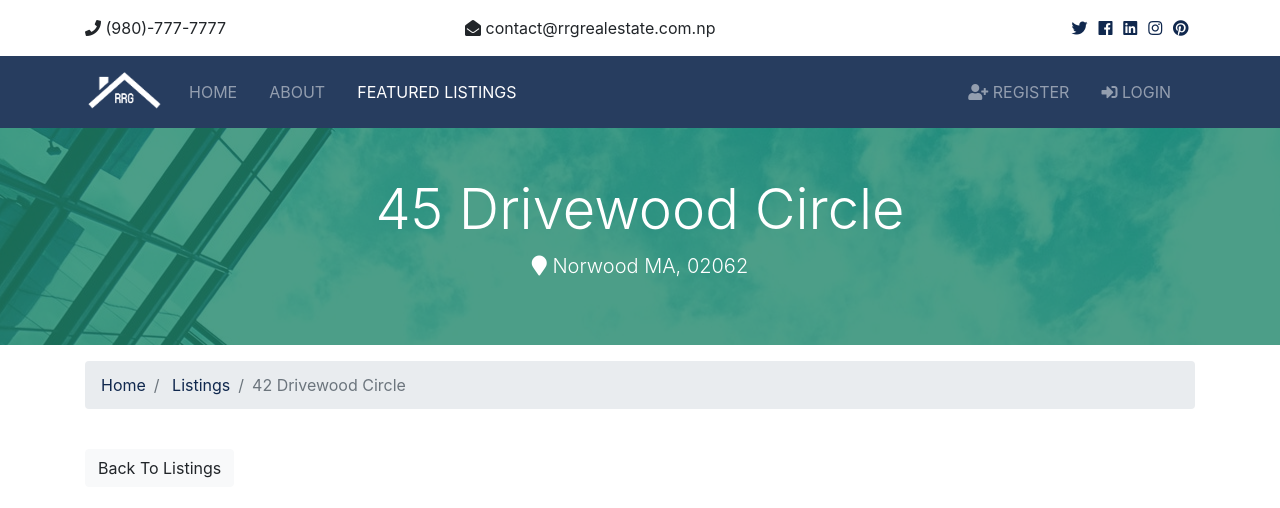
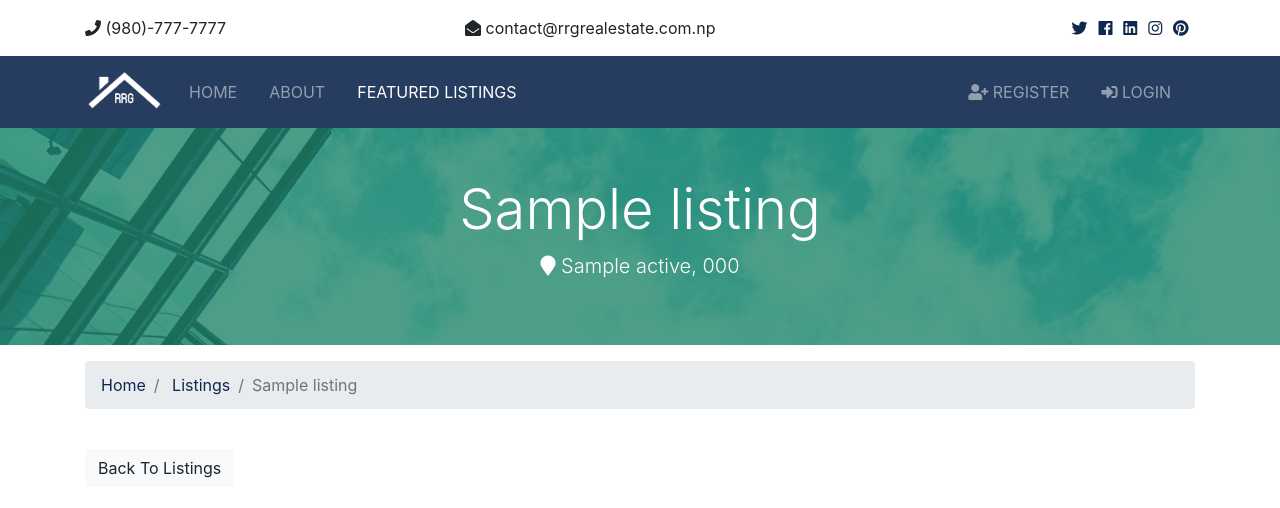
Before and after one commit to RohanRajGautam/django-rrgre, a Django app: page /listings/1 in a window 1280 px wide. Shown: the top 508 px of the page. Run offline with Django 3.2, Linux system fonts and the light colour scheme; tables that the repository leaves empty hold one stand-in row (values such as "Sample post"); grey boxes marked "Sample" are stand-in pictures; some libraries are stand-ins or nearby versions.

Commit message:
added dynamic template for single listing page

```diff
--- a/templates/listings/listing.html
+++ b/templates/listings/listing.html
@@ -6,9 +6,9 @@
   <div class="container">
     <div class="row text-center">
       <div class="col-md-12">
-        <h1 class="display-4">45 Drivewood Circle</h1>
+        <h1 class="display-4">{{ listing.title }}</h1>
         <p class="lead">
-          <i class="fas fa-map-marker"></i> Norwood MA, 02062</p>
+          <i class="fas fa-map-marker"></i> {{ listing.city }} {{ listing.state }}, {{ listing.zipcode }}</p>
       </div>
     </div>
   </div>
@@ -20,12 +20,12 @@
     <nav>
       <ol class="breadcrumb">
         <li class="breadcrumb-item">
-          <a href="index.html">Home</a>
+          <a href="{% url 'index' %}">Home</a>
         </li>
         <li class="breadcrumb-item">
-          <a href="listings.html">Listings</a>
+          <a href="{% url 'listings' %}">Listings</a>
         </li>
-        <li class="breadcrumb-item active">42 Drivewood Circle</li>
+        <li class="breadcrumb-item active">{{ listing.title }}</li>
       </ol>
     </nav>
   </div>
@@ -34,43 +34,55 @@
 <!-- Listing -->
 <section id="listing" class="py-4">
   <div class="container">
-    <a href="listings.html" class="btn btn-light mb-4">Back To Listings</a>
+    <a href="{% url 'listings' %}" class="btn btn-light mb-4">Back To Listings</a>
     <div class="row">
       <div class="col-md-9">
         <!-- Home Main Image -->
-        <img src="assets/img/homes/home-1.jpg" alt="" class="img-main img-fluid mb-3">
+        <img src="{{ listing.photo_main.url }}" alt="" class="img-main img-fluid mb-3">
         <!-- Thumbnails -->
         <div class="row mb-5 thumbs">
+          {% if listing.photo_1 %}
           <div class="col-md-2">
-            <a href="assets/img/homes/home-inside-1.jpg" data-lightbox="home-images">
-              <img src="assets/img/homes/home-inside-1.jpg" alt="" class="img-fluid">
+            <a href="{{ listing.photo_1.url }}" data-lightbox="home-images">
+              <img src="{{ listing.photo_1.url }}" alt="" class="img-fluid">
             </a>
           </div>
+          {% endif %}
+          {% if listing.photo_2 %}
           <div class="col-md-2">
-            <a href="assets/img/homes/home-inside-2.jpg" data-lightbox="home-images">
-              <img src="assets/img/homes/home-inside-2.jpg" alt="" class="img-fluid">
+            <a href="{{ listing.photo_2.url }}" data-lightbox="home-images">
+              <img src="{{ listing.photo_2.url }}" alt="" class="img-fluid">
             </a>
           </div>
+          {% endif %}
+          {% if listing.photo_3 %}
           <div class="col-md-2">
-            <a href="assets/img/homes/home-inside-3.jpg" data-lightbox="home-images">
-              <img src="assets/img/homes/home-inside-3.jpg" alt="" class="img-fluid">
+            <a href="{{ listing.photo_3.url }}" data-lightbox="home-images">
+              <img src="{{ listing.photo_3.url }}" alt="" class="img-fluid">
             </a>
           </div>
+          {% endif %}
+          {% if listing.photo_4 %}
           <div class="col-md-2">
-            <a href="assets/img/homes/home-inside-4.jpg" data-lightbox="home-images">
-              <img src="assets/img/homes/home-inside-4.jpg" alt="" class="img-fluid">
+            <a href="{{ listing.photo_4.url }}" data-lightbox="home-images">
+              <img src="{{ listing.photo_4.url }}" alt="" class="img-fluid">
             </a>
           </div>
+          {% endif %}
+          {% if listing.photo_5 %}
           <div class="col-md-2">
-            <a href="assets/img/homes/home-inside-5.jpg" data-lightbox="home-images">
-              <img src="assets/img/homes/home-inside-5.jpg" alt="" class="img-fluid">
+            <a href="{{ listing.photo_5.url }}" data-lightbox="home-images">
+              <img src="{{ listing.photo_5.url }}" alt="" class="img-fluid">
             </a>
           </div>
+          {% endif %}
+          {% if listing.photo_6 %}
           <div class="col-md-2">
-            <a href="assets/img/homes/home-inside-6.jpg" data-lightbox="home-images">
-              <img src="assets/img/homes/home-inside-6.jpg" alt="" class="img-fluid">
+            <a href="{{ listing.photo_6.url }}" data-lightbox="home-images">
+              <img src="{{ listing.photo_6.url }}" alt="" class="img-fluid">
             </a>
           </div>
+          {% endif %}
         </div>
         <!-- Fields -->
         <div class="row mb-5 fields">
@@ -78,19 +90,19 @@
             <ul class="list-group list-group-flush">
               <li class="list-group-item text-secondary">
                 <i class="fas fa-money-bill-alt"></i> Asking Price:
-                <span class="float-right">$490,000</span>
+                <span class="float-right">Rs. {{ listing.price | intcomma }}</span>
               </li>
               <li class="list-group-item text-secondary">
                 <i class="fas fa-bed"></i> Bedrooms:
-                <span class="float-right">3</span>
+                <span class="float-right">{{ listing.bedrooms }}</span>
               </li>
               <li class="list-group-item text-secondary">
                 <i class="fas fa-bath"></i> Bathrooms:
-                <span class="float-right">2</span>
+                <span class="float-right">{{ listing.bathrooms }}</span>
               </li>
               <li class="list-group-item text-secondary">
                 <i class="fas fa-car"></i> Garage:
-                <span class="float-right">2
+                <span class="float-right">{{ listing.garage }}
                 </span>
               </li>
             </ul>
@@ -99,20 +111,20 @@
             <ul class="list-group list-group-flush">
               <li class="list-group-item text-secondary">
                 <i class="fas fa-th-large"></i> Square Feet:
-                <span class="float-right">3200</span>
+                <span class="float-right">{{ listing.sqft }}</span>
               </li>
               <li class="list-group-item text-secondary">
                 <i class="fas fa-square"></i> Lot Size:
-                <span class="float-right">2.5 Acres
+                <span class="float-right">{{ listing.lot_size }} Acres
                 </span>
               </li>
               <li class="list-group-item text-secondary">
                 <i class="fas fa-calendar"></i> Listing Date:
-                <span class="float-right">8/30/2018</span>
+                <span class="float-right">{{ listing.list_date }}</span>
               </li>
               <li class="list-group-item text-secondary">
                 <i class="fas fa-bed"></i> Realtor:
-                <span class="float-right">Kyle Brown
+                <span class="float-right">{{ listing.realtor }}
                 </span>
               </li>
 
@@ -124,18 +136,16 @@
         <!-- Description -->
         <div class="row mb-5">
           <div class="col-md-12">
-            Lorem ipsum dolor sit amet consectetur adipisicing elit. Mollitia recusandae esse reiciendis officia omnis non rerum dicta
-            cupiditate nostrum molestias deserunt aut minus inventore animi atque, consequuntur ad fugit. Possimus culpa
-            blanditiis repellendus ipsa similique ullam, natus error dolor harum.
+            {{ listing.description }}
           </div>
         </div>
       </div>
       <div class="col-md-3">
         <div class="card mb-3">
-          <img class="card-img-top" src="assets/img/realtors/kyle.jpg" alt="Seller of the month">
+          <img class="card-img-top" src="{{ listing.realtor.photo.url }}" alt="Seller of the month">
           <div class="card-body">
             <h5 class="card-title">Property Realtor</h5>
-            <h6 class="text-secondary">Kyle Brown</h6>
+            <h6 class="text-secondary">{{ listing.realtor }}</h6>
           </div>
         </div>
         <button class="btn-primary btn-block btn-lg" data-toggle="modal" data-target="#inquiryModal">Make An Inquiry</button>
```
